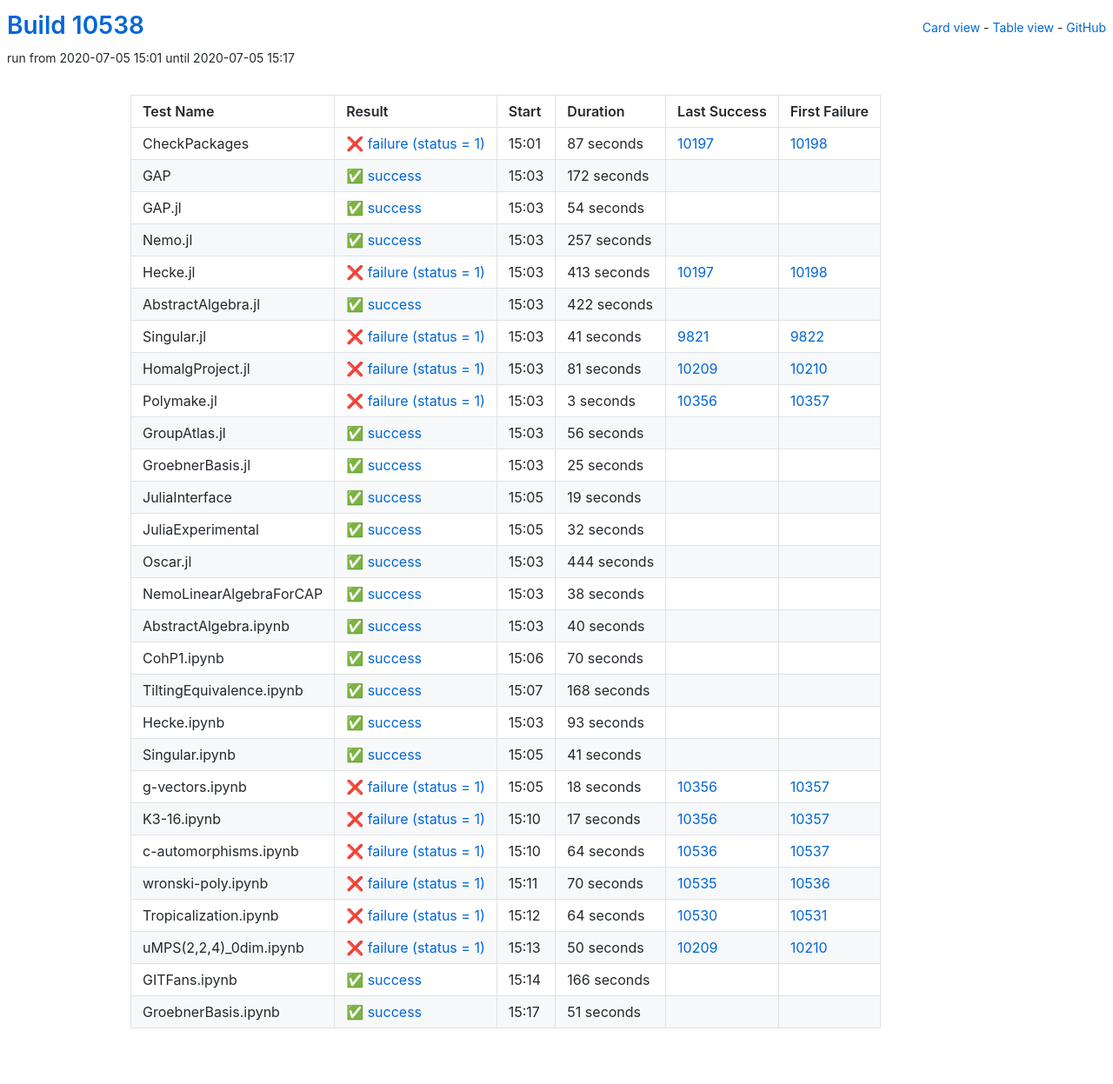
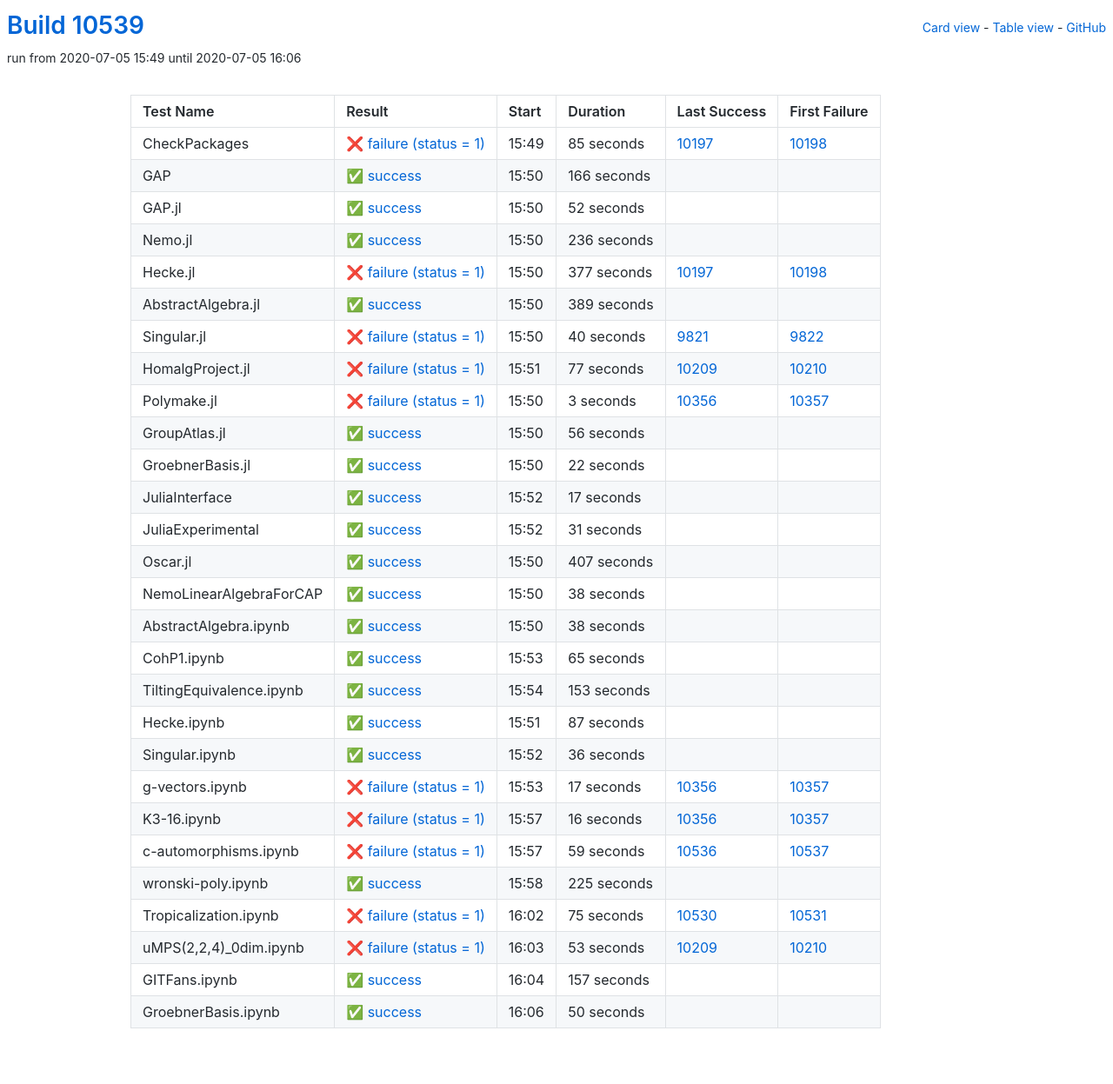
Before and after one commit to oscar-system/oscar-ci-status, a Jekyll site: the page built from table.html, in a window 1280 px wide. Shown: the whole page at 87% size. Built offline with Jekyll 4.4.1, drawn with Linux system fonts in a browser that asks for light colours.

Commit message:
Build #10539

```diff
--- a/_data/ci.yml
+++ b/_data/ci.yml
@@ -1,6 +1,6 @@
 ---
-build: 10538
-build_url: https://oscarci.mathematik.uni-kl.de/job/oscar/10538/
+build: 10539
+build_url: https://oscarci.mathematik.uni-kl.de/job/oscar/10539/
 job: oscar
 organization: oscar-system
 repo: oscar-ci-status
@@ -8,104 +8,104 @@ repourl: https://github.com/oscar-system/oscar-ci-status
 tests:
 - name: CheckPackages
   id: checkpackages
-  log: https://oscarci.mathematik.uni-kl.de/job/oscar/10538/artifact/logs/build-10538/CheckPackages.log
-  start: 2020-07-05 15:01
+  log: https://oscarci.mathematik.uni-kl.de/job/oscar/10539/artifact/logs/build-10539/CheckPackages.log
+  start: 2020-07-05 15:49
   success: false
   exitcode: 1
   status: failure
-  duration: 87
+  duration: 85
   last_success: 10197
   last_success_url: https://oscarci.mathematik.uni-kl.de/job/oscar/10197/
   first_failure: 10198
   first_failure_url: https://oscarci.mathematik.uni-kl.de/job/oscar/10198/
 - name: GAP
   id: gap
-  log: https://oscarci.mathematik.uni-kl.de/job/oscar/10538/artifact/logs/build-10538/GAP.log
-  start: 2020-07-05 15:03
+  log: https://oscarci.mathematik.uni-kl.de/job/oscar/10539/artifact/logs/build-10539/GAP.log
+  start: 2020-07-05 15:50
   success: true
   exitcode: 0
   status: success
-  duration: 172
+  duration: 166
   last_success: false
   last_success_url:
   first_failure: false
   first_failure_url:
 - name: GAP.jl
   id: gap-jl
-  log: https://oscarci.mathematik.uni-kl.de/job/oscar/10538/artifact/logs/build-10538/GAP.jl.log
-  start: 2020-07-05 15:03
+  log: https://oscarci.mathematik.uni-kl.de/job/oscar/10539/artifact/logs/build-10539/GAP.jl.log
+  start: 2020-07-05 15:50
   success: true
   exitcode: 0
   status: success
-  duration: 54
+  duration: 52
   last_success: false
   last_success_url:
   first_failure: false
   first_failure_url:
 - name: Nemo.jl
   id: nemo-jl
-  log: https://oscarci.mathematik.uni-kl.de/job/oscar/10538/artifact/logs/build-10538/Nemo.jl.log
-  start: 2020-07-05 15:03
+  log: https://oscarci.mathematik.uni-kl.de/job/oscar/10539/artifact/logs/build-10539/Nemo.jl.log
+  start: 2020-07-05 15:50
   success: true
   exitcode: 0
   status: success
-  duration: 257
+  duration: 236
   last_success: false
   last_success_url:
   first_failure: false
   first_failure_url:
 - name: Hecke.jl
   id: hecke-jl
-  log: https://oscarci.mathematik.uni-kl.de/job/oscar/10538/artifact/logs/build-10538/Hecke.jl.log
-  start: 2020-07-05 15:03
+  log: https://oscarci.mathematik.uni-kl.de/job/oscar/10539/artifact/logs/build-10539/Hecke.jl.log
+  start: 2020-07-05 15:50
   success: false
   exitcode: 1
   status: failure
-  duration: 413
+  duration: 377
   last_success: 10197
   last_success_url: https://oscarci.mathematik.uni-kl.de/job/oscar/10197/
   first_failure: 10198
   first_failure_url: https://oscarci.mathematik.uni-kl.de/job/oscar/10198/
 - name: AbstractAlgebra.jl
   id: abstractalgebra-jl
-  log: https://oscarci.mathematik.uni-kl.de/job/oscar/10538/artifact/logs/build-10538/AbstractAlgebra.jl.log
-  start: 2020-07-05 15:03
+  log: https://oscarci.mathematik.uni-kl.de/job/oscar/10539/artifact/logs/build-10539/AbstractAlgebra.jl.log
+  start: 2020-07-05 15:50
   success: true
   exitcode: 0
   status: success
-  duration: 422
+  duration: 389
   last_success: false
   last_success_url:
   first_failure: false
   first_failure_url:
 - name: Singular.jl
   id: singular-jl
-  log: https://oscarci.mathematik.uni-kl.de/job/oscar/10538/artifact/logs/build-10538/Singular.jl.log
-  start: 2020-07-05 15:03
+  log: https://oscarci.mathematik.uni-kl.de/job/oscar/10539/artifact/logs/build-10539/Singular.jl.log
+  start: 2020-07-05 15:50
   success: false
   exitcode: 1
   status: failure
-  duration: 41
+  duration: 40
   last_success: 9821
   last_success_url: https://oscarci.mathematik.uni-kl.de/job/oscar/9821/
   first_failure: 9822
   first_failure_url: https://oscarci.mathematik.uni-kl.de/job/oscar/9822/
 - name: HomalgProject.jl
   id: homalgproject-jl
-  log: https://oscarci.mathematik.uni-kl.de/job/oscar/10538/artifact/logs/build-10538/HomalgProject.jl.log
-  start: 2020-07-05 15:03
+  log: https://oscarci.mathematik.uni-kl.de/job/oscar/10539/artifact/logs/build-10539/HomalgProject.jl.log
+  start: 2020-07-05 15:51
   success: false
   exitcode: 1
   status: failure
-  duration: 81
+  duration: 77
   last_success: 10209
   last_success_url: https://oscarci.mathematik.uni-kl.de/job/oscar/10209/
   first_failure: 10210
   first_failure_url: https://oscarci.mathematik.uni-kl.de/job/oscar/10210/
 - name: Polymake.jl
   id: polymake-jl
-  log: https://oscarci.mathematik.uni-kl.de/job/oscar/10538/artifact/logs/build-10538/Polymake.jl.log
-  start: 2020-07-05 15:03
+  log: https://oscarci.mathematik.uni-kl.de/job/oscar/10539/artifact/logs/build-10539/Polymake.jl.log
+  start: 2020-07-05 15:50
   success: false
   exitcode: 1
   status: failure
@@ -116,8 +116,8 @@ tests:
   first_failure_url: https://oscarci.mathematik.uni-kl.de/job/oscar/10357/
 - name: GroupAtlas.jl
   id: groupatlas-jl
-  log: https://oscarci.mathematik.uni-kl.de/job/oscar/10538/artifact/logs/build-10538/GroupAtlas.jl.log
-  start: 2020-07-05 15:03
+  log: https://oscarci.mathematik.uni-kl.de/job/oscar/10539/artifact/logs/build-10539/GroupAtlas.jl.log
+  start: 2020-07-05 15:50
   success: true
   exitcode: 0
   status: success
@@ -128,56 +128,56 @@ tests:
   first_failure_url:
 - name: GroebnerBasis.jl
   id: groebnerbasis-jl
-  log: https://oscarci.mathematik.uni-kl.de/job/oscar/10538/artifact/logs/build-10538/GroebnerBasis.jl.log
-  start: 2020-07-05 15:03
+  log: https://oscarci.mathematik.uni-kl.de/job/oscar/10539/artifact/logs/build-10539/GroebnerBasis.jl.log
+  start: 2020-07-05 15:50
   success: true
   exitcode: 0
   status: success
-  duration: 25
+  duration: 22
   last_success: false
   last_success_url:
   first_failure: false
   first_failure_url:
 - name: JuliaInterface
   id: juliainterface
-  log: https://oscarci.mathematik.uni-kl.de/job/oscar/10538/artifact/logs/build-10538/JuliaInterface.log
-  start: 2020-07-05 15:05
+  log: https://oscarci.mathematik.uni-kl.de/job/oscar/10539/artifact/logs/build-10539/JuliaInterface.log
+  start: 2020-07-05 15:52
   success: true
   exitcode: 0
   status: success
-  duration: 19
+  duration: 17
   last_success: false
   last_success_url:
   first_failure: false
   first_failure_url:
 - name: JuliaExperimental
   id: juliaexperimental
-  log: https://oscarci.mathematik.uni-kl.de/job/oscar/10538/artifact/logs/build-10538/JuliaExperimental.log
-  start: 2020-07-05 15:05
+  log: https://oscarci.mathematik.uni-kl.de/job/oscar/10539/artifact/logs/build-10539/JuliaExperimental.log
+  start: 2020-07-05 15:52
   success: true
   exitcode: 0
   status: success
-  duration: 32
+  duration: 31
   last_success: false
   last_success_url:
   first_failure: false
   first_failure_url:
 - name: Oscar.jl
   id: oscar-jl
-  log: https://oscarci.mathematik.uni-kl.de/job/oscar/10538/artifact/logs/build-10538/Oscar.jl.log
-  start: 2020-07-05 15:03
+  log: https://oscarci.mathematik.uni-kl.de/job/oscar/10539/artifact/logs/build-10539/Oscar.jl.log
+  start: 2020-07-05 15:50
   success: true
   exitcode: 0
   status: success
-  duration: 444
+  duration: 407
   last_success: false
   last_success_url:
   first_failure: false
   first_failure_url:
 - name: NemoLinearAlgebraForCAP
   id: nemolinearalgebraforcap
-  log: https://oscarci.mathematik.uni-kl.de/job/oscar/10538/artifact/logs/build-10538/NemoLinearAlgebraForCAP.log
-  start: 2020-07-05 15:03
+  log: https://oscarci.mathematik.uni-kl.de/job/oscar/10539/artifact/logs/build-10539/NemoLinearAlgebraForCAP.log
+  start: 2020-07-05 15:50
   success: true
   exitcode: 0
   status: success
@@ -188,80 +188,68 @@ tests:
   first_failure_url:
 - name: AbstractAlgebra.ipynb
   id: abstractalgebra-ipynb
-  log: https://oscarci.mathematik.uni-kl.de/job/oscar/10538/artifact/logs/build-10538/AbstractAlgebra.ipynb.log
-  start: 2020-07-05 15:03
+  log: https://oscarci.mathematik.uni-kl.de/job/oscar/10539/artifact/logs/build-10539/AbstractAlgebra.ipynb.log
+  start: 2020-07-05 15:50
   success: true
   exitcode: 0
   status: success
-  duration: 40
+  duration: 38
   last_success: false
   last_success_url:
   first_failure: false
   first_failure_url:
 - name: CohP1.ipynb
   id: cohp1-ipynb
-  log: https://oscarci.mathematik.uni-kl.de/job/oscar/10538/artifact/logs/build-10538/CohP1.ipynb.log
-  start: 2020-07-05 15:06
+  log: https://oscarci.mathematik.uni-kl.de/job/oscar/10539/artifact/logs/build-10539/CohP1.ipynb.log
+  start: 2020-07-05 15:53
   success: true
   exitcode: 0
   status: success
-  duration: 70
+  duration: 65
   last_success: false
   last_success_url:
   first_failure: false
   first_failure_url:
 - name: TiltingEquivalence.ipynb
   id: tiltingequivalence-ipynb
-  log: https://oscarci.mathematik.uni-kl.de/job/oscar/10538/artifact/logs/build-10538/TiltingEquivalence.ipynb.log
-  start: 2020-07-05 15:07
+  log: https://oscarci.mathematik.uni-kl.de/job/oscar/10539/artifact/logs/build-10539/TiltingEquivalence.ipynb.log
+  start: 2020-07-05 15:54
   success: true
   exitcode: 0
   status: success
-  duration: 168
+  duration: 153
   last_success: false
   last_success_url:
   first_failure: false
   first_failure_url:
 - name: Hecke.ipynb
   id: hecke-ipynb
-  log: https://oscarci.mathematik.uni-kl.de/job/oscar/10538/artifact/logs/build-10538/Hecke.ipynb.log
-  start: 2020-07-05 15:03
+  log: https://oscarci.mathematik.uni-kl.de/job/oscar/10539/artifact/logs/build-10539/Hecke.ipynb.log
+  start: 2020-07-05 15:51
   success: true
   exitcode: 0
   status: success
-  duration: 93
+  duration: 87
   last_success: false
   last_success_url:
   first_failure: false
   first_failure_url:
 - name: Singular.ipynb
   id: singular-ipynb
-  log: https://oscarci.mathematik.uni-kl.de/job/oscar/10538/artifact/logs/build-10538/Singular.ipynb.log
-  start: 2020-07-05 15:05
+  log: https://oscarci.mathematik.uni-kl.de/job/oscar/10539/artifact/logs/build-10539/Singular.ipynb.log
+  start: 2020-07-05 15:52
   success: true
   exitcode: 0
   status: success
-  duration: 41
+  duration: 36
   last_success: false
   last_success_url:
   first_failure: false
   first_failure_url:
 - name: g-vectors.ipynb
   id: g-vectors-ipynb
-  log: https://oscarci.mathematik.uni-kl.de/job/oscar/10538/artifact/logs/build-10538/g-vectors.ipynb.log
-  start: 2020-07-05 15:05
-  success: false
-  exitcode: 1
-  status: failure
-  duration: 18
-  last_success: 10356
-  last_success_url: https://oscarci.mathematik.uni-kl.de/job/oscar/10356/
-  first_failure: 10357
-  first_failure_url: https://oscarci.mathematik.uni-kl.de/job/oscar/10357/
-- name: K3-16.ipynb
-  id: k3-16-ipynb
-  log: https://oscarci.mathematik.uni-kl.de/job/oscar/10538/artifact/logs/build-10538/K3-16.ipynb.log
-  start: 2020-07-05 15:10
+  log: https://oscarci.mathematik.uni-kl.de/job/oscar/10539/artifact/logs/build-10539/g-vectors.ipynb.log
+  start: 2020-07-05 15:53
   success: false
   exitcode: 1
   status: failure
@@ -270,74 +258,86 @@ tests:
   last_success_url: https://oscarci.mathematik.uni-kl.de/job/oscar/10356/
   first_failure: 10357
   first_failure_url: https://oscarci.mathematik.uni-kl.de/job/oscar/10357/
-- name: c-automorphisms.ipynb
-  id: c-automorphisms-ipynb
-  log: https://oscarci.mathematik.uni-kl.de/job/oscar/10538/artifact/logs/build-10538/c-automorphisms.ipynb.log
-  start: 2020-07-05 15:10
+- name: K3-16.ipynb
+  id: k3-16-ipynb
+  log: https://oscarci.mathematik.uni-kl.de/job/oscar/10539/artifact/logs/build-10539/K3-16.ipynb.log
+  start: 2020-07-05 15:57
   success: false
   exitcode: 1
   status: failure
-  duration: 64
+  duration: 16
+  last_success: 10356
+  last_success_url: https://oscarci.mathematik.uni-kl.de/job/oscar/10356/
+  first_failure: 10357
+  first_failure_url: https://oscarci.mathematik.uni-kl.de/job/oscar/10357/
+- name: c-automorphisms.ipynb
+  id: c-automorphisms-ipynb
+  log: https://oscarci.mathematik.uni-kl.de/job/oscar/10539/artifact/logs/build-10539/c-automorphisms.ipynb.log
+  start: 2020-07-05 15:57
+  success: false
+  exitcode: 1
+  status: failure
+  duration: 59
   last_success: 10536
   last_success_url: https://oscarci.mathematik.uni-kl.de/job/oscar/10536/
   first_failure: 10537
   first_failure_url: https://oscarci.mathematik.uni-kl.de/job/oscar/10537/
 - name: wronski-poly.ipynb
   id: wronski-poly-ipynb
-  log: https://oscarci.mathematik.uni-kl.de/job/oscar/10538/artifact/logs/build-10538/wronski-poly.ipynb.log
-  start: 2020-07-05 15:11
+  log: https://oscarci.mathematik.uni-kl.de/job/oscar/10539/artifact/logs/build-10539/wronski-poly.ipynb.log
+  start: 2020-07-05 15:58
+  success: true
+  exitcode: 0
+  status: success
+  duration: 225
+  last_success: false
+  last_success_url:
+  first_failure: false
+  first_failure_url:
+- name: Tropicalization.ipynb
+  id: tropicalization-ipynb
+  log: https://oscarci.mathematik.uni-kl.de/job/oscar/10539/artifact/logs/build-10539/Tropicalization.ipynb.log
+  start: 2020-07-05 16:02
   success: false
   exitcode: 1
   status: failure
-  duration: 70
-  last_success: 10535
-  last_success_url: https://oscarci.mathematik.uni-kl.de/job/oscar/10535/
-  first_failure: 10536
-  first_failure_url: https://oscarci.mathematik.uni-kl.de/job/oscar/10536/
-- name: Tropicalization.ipynb
-  id: tropicalization-ipynb
-  log: https://oscarci.mathematik.uni-kl.de/job/oscar/10538/artifact/logs/build-10538/Tropicalization.ipynb.log
-  start: 2020-07-05 15:12
-  success: false
-  exitcode: 1
-  status: failure
-  duration: 64
+  duration: 75
   last_success: 10530
   last_success_url: https://oscarci.mathematik.uni-kl.de/job/oscar/10530/
   first_failure: 10531
   first_failure_url: https://oscarci.mathematik.uni-kl.de/job/oscar/10531/
 - name: uMPS(2,2,4)_0dim.ipynb
   id: umps-2-2-4-0dim-ipynb
-  log: https://oscarci.mathematik.uni-kl.de/job/oscar/10538/artifact/logs/build-10538/uMPS-2-2-4-_0dim.ipynb.log
-  start: 2020-07-05 15:13
+  log: https://oscarci.mathematik.uni-kl.de/job/oscar/10539/artifact/logs/build-10539/uMPS-2-2-4-_0dim.ipynb.log
+  start: 2020-07-05 16:03
   success: false
   exitcode: 1
   status: failure
-  duration: 50
+  duration: 53
   last_success: 10209
   last_success_url: https://oscarci.mathematik.uni-kl.de/job/oscar/10209/
   first_failure: 10210
   first_failure_url: https://oscarci.mathematik.uni-kl.de/job/oscar/10210/
 - name: GITFans.ipynb
   id: gitfans-ipynb
-  log: https://oscarci.mathematik.uni-kl.de/job/oscar/10538/artifact/logs/build-10538/GITFans.ipynb.log
-  start: 2020-07-05 15:14
+  log: https://oscarci.mathematik.uni-kl.de/job/oscar/10539/artifact/logs/build-10539/GITFans.ipynb.log
+  start: 2020-07-05 16:04
   success: true
   exitcode: 0
   status: success
-  duration: 166
+  duration: 157
   last_success: false
   last_success_url:
   first_failure: false
   first_failure_url:
 - name: GroebnerBasis.ipynb
   id: groebnerbasis-ipynb
-  log: https://oscarci.mathematik.uni-kl.de/job/oscar/10538/artifact/logs/build-10538/GroebnerBasis.ipynb.log
-  start: 2020-07-05 15:17
+  log: https://oscarci.mathematik.uni-kl.de/job/oscar/10539/artifact/logs/build-10539/GroebnerBasis.ipynb.log
+  start: 2020-07-05 16:06
   success: true
   exitcode: 0
   status: success
-  duration: 51
+  duration: 50
   last_success: false
   last_success_url:
   first_failure: false
```
Also changed, not shown: README.md.
